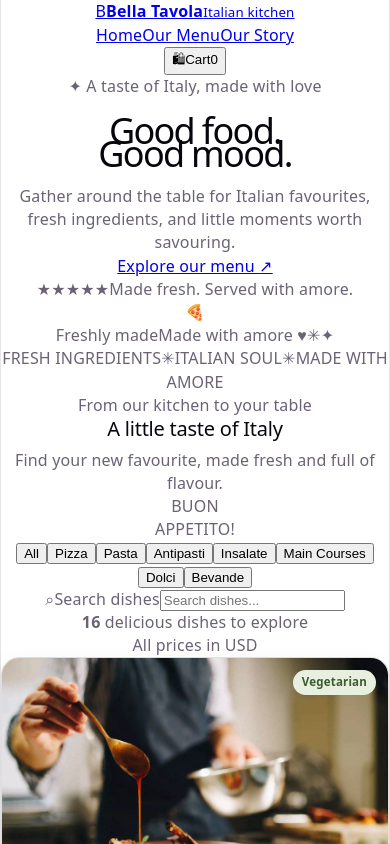
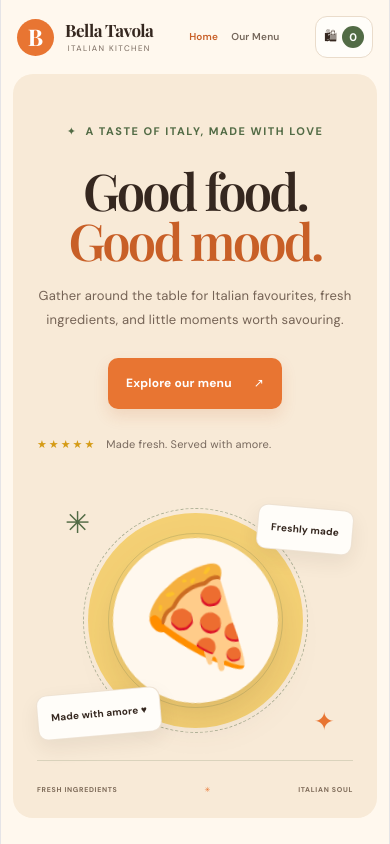
Before and after one commit to hadiswebpro/Bella-Tavola, a React (Vite) app: page / in a window 390 px wide. Shown: the top 844 px of the page. Built offline with nearby package versions, Linux system fonts and the light colour scheme.

Commit message:
Style Bella Tavola responsive restaurant landing page

```diff
--- a/src/App.css
+++ b/src/App.css
@@ -1,184 +1,167 @@
-.counter {
-  font-size: 16px;
-  padding: 5px 10px;
-  border-radius: 5px;
-  color: var(--accent);
-  background: var(--accent-bg);
-  border: 2px solid transparent;
-  transition: border-color 0.3s;
-  margin-bottom: 24px;
+@import url('https://fonts.googleapis.com/css2?family=DM+Sans:wght@400;500;600;700&family=Playfair+Display:wght@500;600;700&display=swap');
 
-  &:hover {
-    border-color: var(--accent-border);
-  }
-  &:focus-visible {
-    outline: 2px solid var(--accent);
-    outline-offset: 2px;
-  }
+:root {
+  font-family: "DM Sans", sans-serif;
+  color: #35271f;
+  background: #fff8ee;
+  font-synthesis: none;
+  text-rendering: optimizeLegibility;
+  -webkit-font-smoothing: antialiased;
+  -moz-osx-font-smoothing: grayscale;
+  font-optical-sizing: auto;
+  font-weight: 400;
+  --cream: #fff8ee;
+  --paper: #fffdf9;
+  --orange: #e87532;
+  --orange-dark: #c85f27;
+  --green: #526b45;
+  --yellow: #f3c64e;
+  --ink: #35271f;
+  --muted: #78695e;
+  --line: #eadccb;
 }
 
-.hero {
-  position: relative;
+* { box-sizing: border-box; }
+html { min-width: 320px; scroll-behavior: smooth; scroll-padding-top: 90px; }
+body { margin: 0; min-width: 320px; min-height: 100vh; }
+button, input { font: inherit; }
+button, a { -webkit-tap-highlight-color: transparent; }
+a { color: inherit; text-decoration: none; }
+button { cursor: pointer; }
+::selection { background: #f3c64e; color: #35271f; }
+.sr-only { position: absolute; width: 1px; height: 1px; padding: 0; margin: -1px; overflow: hidden; clip: rect(0,0,0,0); white-space: nowrap; border: 0; }
 
-  .base,
-  .framework,
-  .vite {
-    inset-inline: 0;
-    margin: 0 auto;
-  }
+.site-shell { overflow: hidden; }
+.site-header {
+  width: min(1200px, calc(100% - 64px)); height: 88px; margin: 0 auto;
+  display: flex; align-items: center; justify-content: space-between; gap: 28px;
+}
+.brand { display: inline-flex; align-items: center; gap: 11px; flex-shrink: 0; }
+.brand__mark {
+  display: grid; place-items: center; width: 43px; height: 43px; border-radius: 50%;
+  background: var(--orange); color: white; font-family: "Playfair Display", serif;
+  font-size: 27px; font-weight: 700; font-style: italic;
+}
+.brand__text { display: flex; flex-direction: column; line-height: 1.2; }
+.brand__text strong { font-family: "Playfair Display", serif; font-size: 20px; letter-spacing: -.5px; }
+.brand__text small { margin-top: 4px; color: var(--muted); font-size: 10px; letter-spacing: 2px; text-transform: uppercase; }
+.main-nav { display: flex; align-items: center; gap: 35px; }
+.main-nav__link { color: #74665a; font-size: 13px; font-weight: 600; transition: color .2s; }
+.main-nav__link:hover, .main-nav__link--active { color: var(--orange-dark); }
+.cart-button {
+  display: flex; align-items: center; gap: 9px; padding: 10px 13px; border: 1px solid var(--line);
+  border-radius: 12px; background: var(--paper); color: var(--ink); font-size: 13px; font-weight: 700;
+}
+.cart-button__count { display: grid; place-items: center; width: 22px; height: 22px; border-radius: 50%; background: var(--green); color: white; font-size: 11px; }
 
-  .base {
-    width: 170px;
-    position: relative;
-    z-index: 0;
-  }
+.hero-section {
+  position: relative; display: grid; grid-template-columns: 1fr .9fr; align-items: center;
+  gap: 30px; width: min(1200px, calc(100% - 64px)); min-height: 490px; margin: 0 auto;
+  padding: 40px 7.2% 68px; border-radius: 28px; background: #f8ead7; overflow: hidden;
+}
+.hero-section__content { position: relative; z-index: 2; max-width: 490px; padding: 12px 0; }
+.eyebrow { display: inline-flex; align-items: center; gap: 8px; color: var(--green); font-size: 11px; font-weight: 700; letter-spacing: 1.5px; text-transform: uppercase; }
+.hero-section h1 { margin: 22px 0 18px; color: var(--ink); font-family: "Playfair Display", serif; font-size: clamp(52px, 6vw, 76px); font-weight: 600; letter-spacing: -2.8px; line-height: .99; }
+.hero-section h1 span, .section-heading h2 span, .story-section h2 span { color: var(--orange-dark); font-style: italic; }
+.hero-section__description { max-width: 390px; color: #756355; font-size: 14px; line-height: 1.85; }
+.primary-button {
+  display: inline-flex; align-items: center; gap: 22px; margin-top: 26px; padding: 14px 18px;
+  border-radius: 10px; background: var(--orange); color: #fff; font-size: 12px; font-weight: 700;
+  box-shadow: 0 7px 15px rgb(200 95 39 / 15%); transition: background .2s, transform .2s;
+}
+.primary-button:hover { transform: translateY(-2px); background: var(--orange-dark); }
+.hero-note { display: flex; flex-wrap: wrap; align-items: center; gap: 10px; margin-top: 24px; color: #78695e; font-size: 11px; }
+.hero-note__stars { color: #d59b16; letter-spacing: 2px; }
+.hero-section__art { position: relative; display: grid; place-items: center; min-height: 330px; }
+.hero-sun { position: absolute; width: 290px; height: 290px; border-radius: 50%; background: #f3c64e; opacity: .72; }
+.hero-circle { position: absolute; border-radius: 50%; }
+.hero-circle--outer { width: 280px; height: 280px; border: 1px dashed rgb(82 107 69 / 45%); }
+.hero-circle--inner { width: 220px; height: 220px; border: 1px solid rgb(82 107 69 / 20%); }
+.hero-food-emoji { position: relative; z-index: 1; display: grid; place-items: center; width: 210px; height: 210px; border-radius: 50%; background: #fff8ee; font-size: 125px; filter: drop-shadow(0 16px 18px rgb(83 53 26 / 14%)); transform: rotate(-9deg); }
+.floating-tag { position: absolute; z-index: 2; padding: 10px 13px; border: 1px solid rgb(234 220 203 / 80%); border-radius: 10px; background: #fffdf9; color: var(--ink); box-shadow: 0 8px 20px rgb(53 39 31 / 8%); font-size: 10px; font-weight: 700; }
+.floating-tag--top { top: 45px; right: 2px; transform: rotate(5deg); }
+.floating-tag--bottom { bottom: 35px; left: 0; transform: rotate(-5deg); }
+.hero-leaf { position: absolute; color: var(--green); }
+.hero-leaf--one { top: 28px; left: 28px; font-size: 30px; }
+.hero-leaf--two { right: 18px; bottom: 25px; color: var(--orange); font-size: 25px; }
+.hero-section__bottom { position: absolute; right: 7.2%; bottom: 0; left: 7.2%; display: flex; align-items: center; justify-content: space-between; gap: 15px; padding: 17px 0; border-top: 1px solid rgb(82 107 69 / 18%); color: #7d6a58; font-size: 9px; font-weight: 700; letter-spacing: 1.6px; }
+.hero-section__bottom span:nth-child(even) { color: var(--orange); }
 
-  .framework,
-  .vite {
-    position: absolute;
-  }
+.menu-section { width: min(1200px, calc(100% - 64px)); margin: 0 auto; padding: 90px 0 100px; }
+.section-heading { display: flex; align-items: flex-end; justify-content: space-between; gap: 24px; margin-bottom: 30px; }
+.section-heading h2, .story-section h2 { margin: 12px 0 10px; font-family: "Playfair Display", serif; font-size: clamp(34px, 4vw, 48px); font-weight: 600; letter-spacing: -1.3px; line-height: 1.15; }
+.section-heading p, .story-section > p:last-child { color: var(--muted); font-size: 13px; line-height: 1.7; }
+.menu-heading__stamp { display: grid; place-items: center; width: 78px; height: 78px; flex-shrink: 0; border: 1px dashed var(--orange); border-radius: 50%; color: var(--orange-dark); font-family: "Playfair Display", serif; font-size: 12px; font-weight: 700; line-height: 1.2; text-align: center; transform: rotate(9deg); }
+.menu-tools { display: flex; align-items: center; justify-content: space-between; gap: 18px; margin-bottom: 24px; }
+.category-list { display: flex; flex-wrap: wrap; gap: 8px; }
+.category-chip { padding: 9px 13px; border: 1px solid var(--line); border-radius: 999px; background: #fffdf9; color: #74665a; font-size: 11px; font-weight: 600; transition: all .18s; }
+.category-chip:hover { border-color: var(--orange); color: var(--orange-dark); }
+.category-chip--active { border-color: var(--green); background: var(--green); color: white; }
+.category-chip--active:hover { color: white; }
+.search-box { display: flex; align-items: center; gap: 8px; min-width: 190px; padding: 0 12px; border: 1px solid var(--line); border-radius: 10px; background: #fffdf9; color: var(--muted); }
+.search-box > span:first-child { font-size: 24px; }
+.search-box input { width: 100%; min-width: 0; padding: 11px 0; border: 0; outline: 0; background: transparent; color: var(--ink); font-size: 11px; }
+.search-box:focus-within { border-color: var(--orange); outline: 2px solid rgb(232 117 50 / 15%); }
+.results-line { display: flex; align-items: center; justify-content: space-between; gap: 12px; margin: 0 0 17px; color: var(--muted); font-size: 11px; }
+.results-line strong { color: var(--ink); }
+.results-line > span { font-size: 10px; }
 
-  .framework {
-    z-index: 1;
-    top: 34px;
-    height: 28px;
-    transform: perspective(2000px) rotateZ(300deg) rotateX(44deg) rotateY(39deg)
-      scale(1.4);
-  }
+.story-section { position: relative; padding: 72px 24px 78px; background: #f2e5d2; text-align: center; }
+.story-section__ornament { display: block; margin-bottom: 15px; color: var(--orange); font-size: 28px; }
+.story-section h2 { margin: 12px 0; }
+.story-section > p:last-child { max-width: 420px; margin: 0 auto; }
+.site-footer { display: flex; align-items: center; justify-content: space-between; gap: 20px; width: min(1200px, calc(100% - 64px)); min-height: 105px; margin: 0 auto; }
+.brand--footer .brand__mark { width: 37px; height: 37px; font-size: 23px; }
+.brand--footer .brand__text strong { font-size: 17px; }
+.site-footer > p, .back-to-top { color: var(--muted); font-size: 10px; }
+.back-to-top { font-weight: 700; }
+.back-to-top:hover { color: var(--orange-dark); }
+.toast { position: fixed; right: 24px; bottom: 24px; z-index: 10; max-width: calc(100% - 48px); padding: 14px 18px; border-radius: 12px; background: var(--green); color: #fff; box-shadow: 0 10px 30px rgb(53 39 31 / 18%); font-size: 13px; }
 
-  .vite {
-    z-index: 0;
-    top: 107px;
-    height: 26px;
-    width: auto;
-    transform: perspective(2000px) rotateZ(300deg) rotateX(40deg) rotateY(39deg)
-      scale(0.8);
-  }
+@media (max-width: 900px) {
+  .site-header, .hero-section, .menu-section, .site-footer { width: min(100% - 40px, 720px); }
+  .hero-section { grid-template-columns: 1fr .8fr; padding: 36px 5% 62px; }
+  .hero-sun { width: 220px; height: 220px; }
+  .hero-circle--outer { width: 230px; height: 230px; }
+  .hero-circle--inner { width: 180px; height: 180px; }
+  .hero-food-emoji { width: 170px; height: 170px; font-size: 100px; }
+  .menu-section { padding: 70px 0; }
+  .menu-tools { align-items: stretch; flex-direction: column-reverse; }
+  .search-box { width: 100%; }
 }
-
-#center {
-  display: flex;
-  flex-direction: column;
-  gap: 25px;
-  place-content: center;
-  place-items: center;
-  flex-grow: 1;
-
-  @media (max-width: 1024px) {
-    padding: 32px 20px 24px;
-    gap: 18px;
-  }
+@media (max-width: 600px) {
+  .site-header { width: calc(100% - 32px); height: 74px; gap: 10px; }
+  .brand__mark { width: 37px; height: 37px; font-size: 23px; }
+  .brand__text strong { font-size: 17px; }
+  .brand__text small { font-size: 8px; letter-spacing: 1.4px; }
+  .main-nav { gap: 13px; }
+  .main-nav__link { font-size: 10px; }
+  .main-nav__link:last-child { display: none; }
+  .cart-button { gap: 5px; padding: 8px; }
+  .cart-button__label { display: none; }
+  .hero-section { display: flex; flex-direction: column; align-items: stretch; width: calc(100% - 24px); gap: 10px; padding: 32px 24px 60px; border-radius: 20px; }
+  .hero-section h1 { font-size: clamp(50px, 13vw, 66px); }
+  .hero-section__description { font-size: 13px; }
+  .hero-section__art { min-height: 275px; margin-top: 5px; }
+  .hero-sun { width: 215px; height: 215px; }
+  .hero-circle--outer { width: 225px; height: 225px; }
+  .hero-circle--inner { width: 175px; height: 175px; }
+  .hero-food-emoji { width: 165px; height: 165px; font-size: 98px; }
+  .floating-tag--top { top: 24px; right: 0; }
+  .floating-tag--bottom { bottom: 22px; left: 0; }
+  .hero-section__bottom { right: 24px; left: 24px; gap: 9px; font-size: 7px; letter-spacing: .7px; }
+  .hero-section__bottom span:nth-child(4), .hero-section__bottom span:nth-child(5) { display: none; }
+  .menu-section { width: calc(100% - 32px); padding: 58px 0; }
+  .section-heading { align-items: flex-start; }
+  .section-heading h2 { font-size: 35px; }
+  .section-heading p { max-width: 290px; }
+  .menu-heading__stamp { width: 60px; height: 60px; font-size: 9px; }
+  .category-list { gap: 7px; }
+  .category-chip { padding: 8px 11px; font-size: 10px; }
+  .site-footer { flex-wrap: wrap; width: calc(100% - 32px); padding: 24px 0; }
+  .site-footer > p { order: 3; width: 100%; }
+  .toast { right: 12px; bottom: 12px; max-width: calc(100% - 24px); }
 }
-
-#next-steps {
-  display: flex;
-  border-top: 1px solid var(--border);
-  text-align: left;
-
-  & > div {
-    flex: 1 1 0;
-    padding: 32px;
-    @media (max-width: 1024px) {
-      padding: 24px 20px;
-    }
-  }
-
-  .icon {
-    margin-bottom: 16px;
-    width: 22px;
-    height: 22px;
-  }
-
-  @media (max-width: 1024px) {
-    flex-direction: column;
-    text-align: center;
-  }
+@media (prefers-reduced-motion: reduce) {
+  *, *::before, *::after { scroll-behavior: auto !important; transition-duration: .01ms !important; animation-duration: .01ms !important; }
 }
-
-#docs {
-  border-right: 1px solid var(--border);
-
-  @media (max-width: 1024px) {
-    border-right: none;
-    border-bottom: 1px solid var(--border);
-  }
-}
-
-#next-steps ul {
-  list-style: none;
-  padding: 0;
-  display: flex;
-  gap: 8px;
-  margin: 32px 0 0;
-
-  .logo {
-    height: 18px;
-  }
-
-  a {
-    color: var(--text-h);
-    font-size: 16px;
-    border-radius: 6px;
-    background: var(--social-bg);
-    display: flex;
-    padding: 6px 12px;
-    align-items: center;
-    gap: 8px;
-    text-decoration: none;
-    transition: box-shadow 0.3s;
-
-    &:hover {
-      box-shadow: var(--shadow);
-    }
-    .button-icon {
-      height: 18px;
-      width: 18px;
-    }
-  }
-
-  @media (max-width: 1024px) {
-    margin-top: 20px;
-    flex-wrap: wrap;
-    justify-content: center;
-
-    li {
-      flex: 1 1 calc(50% - 8px);
-    }
-
-    a {
-      width: 100%;
-      justify-content: center;
-      box-sizing: border-box;
-    }
-  }
-}
-
-#spacer {
-  height: 88px;
-  border-top: 1px solid var(--border);
-  @media (max-width: 1024px) {
-    height: 48px;
-  }
-}
-
-.ticks {
-  position: relative;
-  width: 100%;
-
-  &::before,
-  &::after {
-    content: '';
-    position: absolute;
-    top: -4.5px;
-    border: 5px solid transparent;
-  }
-
-  &::before {
-    left: 0;
-    border-left-color: var(--border);
-  }
-  &::after {
-    right: 0;
-    border-right-color: var(--border);
-  }
-}
```
